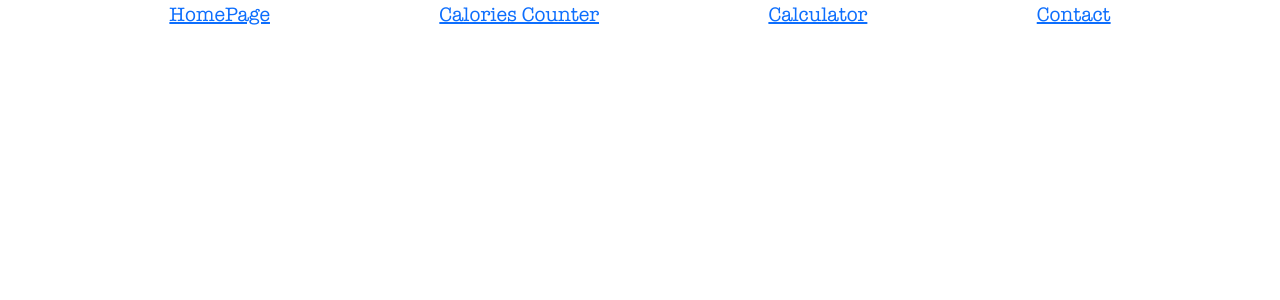
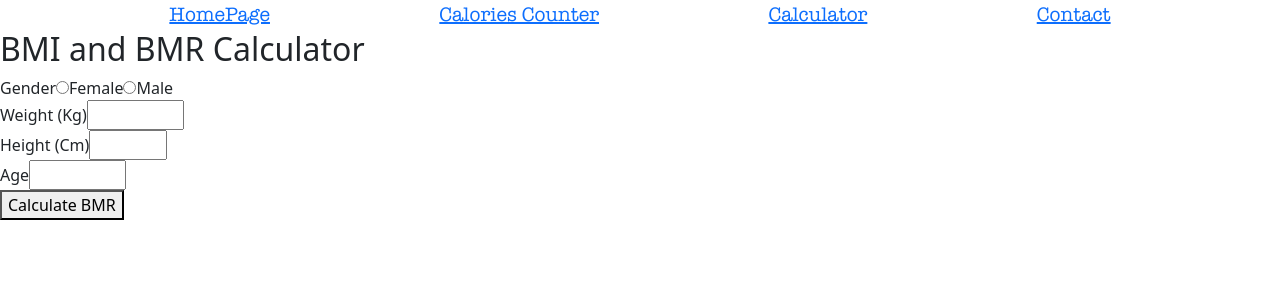
Before and after one commit to PatrycjaBochnak/ATuFit, a React (Create React App) app: page /calculator in a window 1280 px wide. Shown: the top 300 px of the page. Built offline with nearby package versions, Linux system fonts and the light colour scheme.

Commit message:
BMR BMI Calc

```diff
--- a/src/App.js
+++ b/src/App.js
@@ -4,7 +4,7 @@ import CaloriesCounter from './components/caloriesCounter';
 import NavBar from './components/navBar';
 import Contact from "./components/contact";
 import HomePage from "./components/homePage"
-import Calculator from './components/calculatorBMR';
+import CalculatorBMR from './components/calculatorBMR';
 import {
     Routes, Route, Outlet
 } from "react-router-dom";
@@ -28,7 +28,7 @@ class App extends React.Component {
                 <Route element={ <Layout /> } >
                     <Route path="/" element={ < HomePage /> } />
                     <Route path="/caloriesCounter" element={ < CaloriesCounter /> } />
-                    <Route path="/calculator" element={ < Calculator /> } />
+                    <Route path="/calculator" element={ < CalculatorBMR /> } />
                     <Route path="/contact" element={ < Contact /> } />
                     <Route path="*" element={<div><h1>ERROR 404</h1><h2>Taka strona nie istnieje</h2> </div> } />
                 </Route>
--- a/src/components/calculatorBMR.js
+++ b/src/components/calculatorBMR.js
@@ -1,222 +1,222 @@
-import React, { useState, useEffect } from "react";
-import { useForm } from "react-hook-form";
-import { calculateMacrosAmount } from "../../../utils/calculators";
-import LinkItem from "../../molecules/LinkItem/LinkItem";
-import {
-    Form,
-    Button,
-    Select,
-    FormContainer,
-    Input,
-    StyledSpan,
-    Container,
-  } from "./BMRCalculatorStyles";
-  import { useSelector, useDispatch } from "react-redux";
-  import { updateProfile } from "../../../store/auth";
-  import { currentCategoryRemoved } from "../../../store/helpers";
-  import Item from "../../molecules/Item/Item";
-  import Items from "../../molecules/Items/Items";
+import React, { Component } from "react";
 
-
-class calculatorBMR extends React.Component {
-    render () {
-        return
-
-const BMRCalculator = ({
-  editMode,
-  noMarginTop,
-  alternateView,
-  marginLeft,
-}) => {
-  const [user, setUser] = useState(JSON.parse(localStorage.getItem("profile")));
-  const dispatch = useDispatch();
-
-  const currentUser = useSelector((state) =>
-    state.user.authData.currentUser ? state.user.authData.currentUser : ""
-  );
-
-  useEffect(() => {
-    setUser(JSON.parse(localStorage.getItem("profile")));
-  }, [user?.credential, currentUser]);
-
-  let { bmr, tdee, gender, activity } = useSelector((state) =>
-    state.user.authData.currentUser?.profile.bmr
-      ? state.user.authData.currentUser.profile
-      : { bmr: null, tdee: 0, gender: "male" }
-  );
-
-  const { protein, carbs, fat, height, weight, age } = useSelector((state) =>
-    state.user.authData.currentUser?.profile
-      ? state.user.authData.currentUser.profile.demandPercentage
-      : {
-          protein: 0,
-          carbs: 0,
-          fat: 0,
-          activity: 0,
-          height: 0,
-          weight: 0,
-          age: 0,
+class CalculatorBMR extends Component {
+  constructor() {
+    super();
+    this.state = {
+      gender: "",
+      weight: "",
+      age: "",
+      height: "",
+      activity: "",
+      bmr: "",
+      error: "",
+      flag: false,
+      system: "",
+    };
   }
-  );
-
-  const {
-    register: registerBMR,
-    handleSubmit: handleSubmitBMR,
-    // formState: { errors },
-  } = useForm({
-    defaultValues: {
-      height,
-      weight,
-      age,
-      gender,
-      activity,
-    },
-  });
-
-  const calculateBMR = async ({ height, weight, age, gender, activity }) => {
-    const genderModifier = gender === "male" ? 5 : -161;
-
-    const bmr = parseInt(
-      10 * weight + 6.25 * height - 5 * age + genderModifier
-    );
-
-    const tdee = parseInt(bmr * activity);
-
-    const demandPercentage = { protein, carbs, fat };
-    const demandAmount = calculateMacrosAmount(tdee, protein, carbs, fat);
-
-    const data = {
-      weight,
-      height,
-      gender,
-      age,
-      activity,
-      bmr,
-      tdee,
-      demandPercentage,
-      demandAmount,
+  handleAgeChange = (event) => {
+    this.setState({ age: event.target.value });
+  };
+  handleWeightChange = (event) => {
+    this.setState({ weight: event.target.value });
+  };
+  handleHeightChange = (event) => {
+    this.setState({ height: event.target.value });
+  };
+  handleGenderChange = (event) => {
+    this.setState({ gender: event.target.value });
+  };
+  handleActivityChange = (event) => {
+    this.setState({ activity: event.target.value });
+  };
+  handleSystemChange = (event) => {
+    this.setState({ system: event.target.value });
   };
 
-    dispatch(updateProfile({ id: user.clientId, profile: data }));
+  calculateBMR() {
+    let age = this.state.age;
+    let weight = this.state.weight;
+    let height = this.state.height;
+    let gender = this.state.gender;
 
-    editMode && dispatch(currentCategoryRemoved());
-  };
+    if (this.state.system == 1) {
+      if (age == "" || weight == "" || gender == "" || height == "") {
+        this.setState({ error: "All fields are required" });
+        return;
+      }
+    } else if (this.state.system == 2) {
+      if (age == "" || weight == "" || gender == "" || height == "") {
+        this.setState({ error: "All fields are required" });
+        return;
+      }
+    }
 
+    var bmrCalc = "";
+    {
+      if (gender == 1) {
+        //Female
+        bmrCalc = 655 + 9.563 * weight + 1.85 * height - 4.676 * age;
+      } else if (gender == 2) {
+        //Male
+        bmrCalc = 66.5 + 13.75 * weight + 5.003 * height - 6.755 * age;
+      }
+    }
+
+    this.setState({ bmr: bmrCalc });
+    this.setState({ flag: true });
+    this.setState({ error: "" });
+  }
+
+  calculateAct() {
+    let ActCalc;
+
+    if (this.state.activity == "1.2") {
+      ActCalc = this.state.bmr * 1.2;
+    } else if (this.state.activity == "1.375") {
+      ActCalc = this.state.bmr * 1.375;
+    } else if (this.state.activity == "1.55") {
+      ActCalc = this.state.bmr * 1.55;
+    } else if (this.state.activity == "1.725") {
+      ActCalc = this.state.bmr * 1.725;
+    } else if (this.state.activity == "1.9") {
+      ActCalc = this.state.bmr * 1.9;
+    }
+    this.setState({ activity: ActCalc });
+  }
+
+  render() {
+    let error;
+    if (this.state.error) {
+      error = <div className="error">{this.state.error} </div>;
+    }
+    let result;
+    if (this.state.bmr) {
+      result = <div className="result">{this.state.bmr}</div>;
+    }
+
+    let resultAct;
+    if (this.state.bmr) {
+      resultAct = <div className="result">{this.state.activity}</div>;
+    }
+
+    if (this.state.flag == true) {
+      var a = true;
+    }
+    var b = true;
+    if (this.state.system == 2) {
+      var b = false;
+    }
     return (
-    <FormContainer
-      noMarginTop={noMarginTop}
-      alternateView={alternateView}
-      marginLeft={marginLeft}
+      <div id="bmrcalc">
+        <div className="form">
+          <h2>BMI and BMR Calculator</h2>
+          {error}
+          <div className="inputwrap">
+            <label className="label">Gender</label>
+            <label>
+              <input
+                type="radio"
+                checked={this.state.gender === "1"}
+                onChange={this.handleGenderChange}
+                className="genderF"
+                name="gender"
+                value="1"
+              />
+              Female
+            </label>
+            <label>
+              <input
+                type="radio"
+                checked={this.state.gender === "2"}
+                onChange={this.handleGenderChange}
+                className="genderM"
+                name="gender"
+                value="2"
+              />
+              Male
+            </label>
+          </div>
+          <div className="inputwrap">
+            <label className="label">Weight (Kg)</label>
+            <input
+              type="number"
+              value={this.state.weight}
+              onChange={this.handleWeightChange}
+              name="weight"
+              className="weight"
+              min="0"
+              max="999"
+            />
+          </div>
+          <div className="inputwrap">
+            <label className="label">Height (Cm)</label>
+            <input
+              type="number"
+              value={this.state.height}
+              onChange={this.handleHeightChange}
+              name="height"
+              className="height"
+              min="0"
+              max="8"
+            />
+          </div>
+          <div className="inputwrap">
+            <label className="label">Age</label>
+            <input
+              type="number"
+              value={this.state.age}
+              onChange={this.handleAgeChange}
+              className="age"
+              name="age"
+              min="0"
+              max="120"
+            />
+          </div>
+          <button type="button" onClick={() => this.calculateBMR()}>
+            Calculate BMR
+          </button>
+          {result}
+
+          {a == true && (
+            <div className="workout">
+              <div className="inputwrap">
+                <label className="label">Workout in a Week</label>
+                <select
+                  className="activity"
+                  value={this.state.activity}
+                  onChange={this.handleActivityChange}
+                  name="activity"
                 >
-      {alternateView && (
-        <Items nowrap nogap>
-          <Item
-            primary={currentUser?.profile?.bmr || 0}
-            secondary={"BMR"}
-            margin={"1rem 0.5rem"}
-            smMargin={"0.5rem 1rem"}
-          />
-          <Item
-            primary={currentUser?.profile?.tdee || 0}
-            secondary={"TDEE"}
-            margin={"1rem 0.5rem"}
-            smMargin={"0.5rem 1rem"}
-          />
-        </Items>
+                  <option value="">Select your Activity</option>
+                  <option value="1.2">
+                    Sedentary (Very little or no exercise, and desk job)
+                  </option>
+                  <option value="1.375">
+                    Lightly Active (Light exercise 1 to 3 days per week)
+                  </option>
+                  <option value="1.55">
+                    Moderately Active (Moderate exercise 3 to 5 days per week)
+                  </option>
+                  <option value="1.725">
+                    Very Active (Heavy exercise 6 to 7 days per week)
+                  </option>
+                  <option value="1.9">
+                    Extremely Active (Very intense exercise, and physical job,
+                    exercise multiple times per day)
+                  </option>
+                </select>
+              </div>
+              <button type="button" onClick={() => this.calculateAct()}>
+                Calculate Calories
+              </button>
+              {resultAct}
+            </div>
           )}
-      {!user?.credential && (
-        <Container>
-          <LinkItem
-            hash={1}
-            add={1}
-            smooth={1}
-            color={"white"}
-            padding={"0.8rem"}
-            margin={"6.5rem 0"}
-            radius={"10px"}
-            to={"/auth#top"}
-            children={"Calculate BMR / TDEE"}
-            size={"0.8rem"}
-          />
-        </Container>
-      )}
-      {((user?.credential && !bmr) || editMode) && (
-        <Form onSubmit={handleSubmitBMR(calculateBMR)}>
-          {!alternateView && (
-            <StyledSpan>
-              BMR: {bmr} / TDEE: {tdee}
-            </StyledSpan>
-          )}
-          <Input
-            type="number"
-            placeholder={"Height(cm)"}
-            {...registerBMR("height", {
-              valueAsNumber: true,
-              max: 250,
-              min: 1,
-              required: true,
-              maxLength: 3,
-              pattern: /\d+/,
-            })}
-          />
-          <Input
-            type="number"
-            placeholder={"Weight(kg)"}
-            {...registerBMR("weight", {
-              valueAsNumber: true,
-              max: 500,
-              min: 1,
-              required: true,
-              maxLength: 3,
-              pattern: /\d+/,
-            })}
-          />
-          <Input
-            type="number"
-            placeholder={"Age"}
-            {...registerBMR("age", {
-              valueAsNumber: true,
-              max: 110,
-              min: 1,
-              required: true,
-              maxLength: 3,
-              pattern: /\d+/,
-            })}
-          />
-          <Select
-            {...registerBMR("gender", {
-              required: true,
-            })}
-          >
-            <option value={"male"}>Male</option>
-            <option value={"female"}>Female</option>
-          </Select>
-          <Select
-            {...registerBMR("activity", {
-              valueAsNumber: true,
-              required: true,
-            })}
-          >
-            <option value={1.2}>No exercise</option>
-            <option value={1.375}>Light: 1-3 times per week</option>
-            <option value={1.55}>Moderate: 3-5 times per week</option>
-            <option value={1.725}>Heavy: 5-6 times per week</option>
-            <option value={1.9}>Very heavy: 6-7 times per week</option>
-          </Select>
-          <Button type="submit">{editMode ? "Update" : "Calculate"}</Button>
-        </Form>
-      )}
-      {bmr && !editMode && (
-        <Container>
-          <StyledSpan>
-            BMR: {bmr} / TDEE: {tdee}
-          </StyledSpan>
-        </Container>
-      )}
-    </FormContainer>
+        </div>
+      </div>
     );
-};
   }
-};
+}
 
-export default calculatorBMR;
+export default CalculatorBMR;
```
Lines whose indentation alone changed are shown as unchanged.
